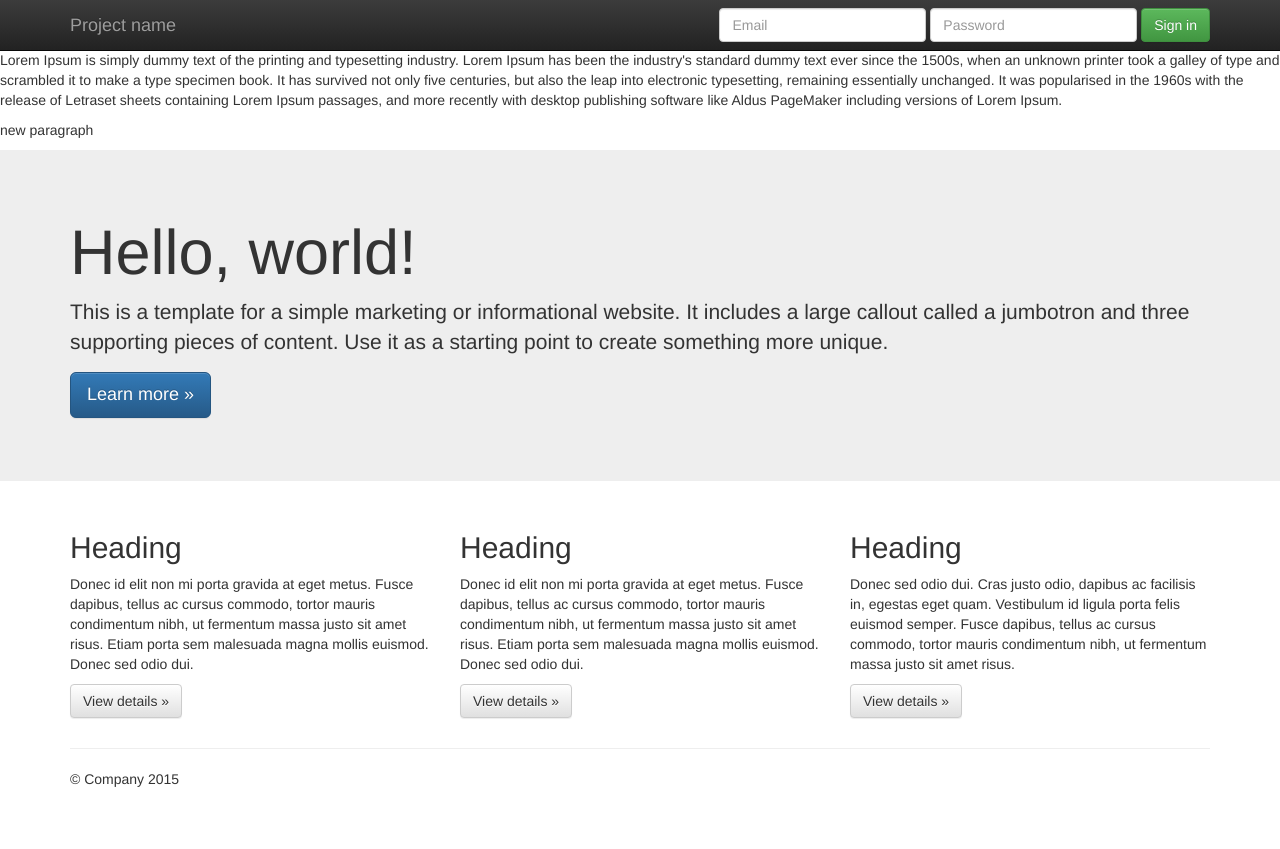
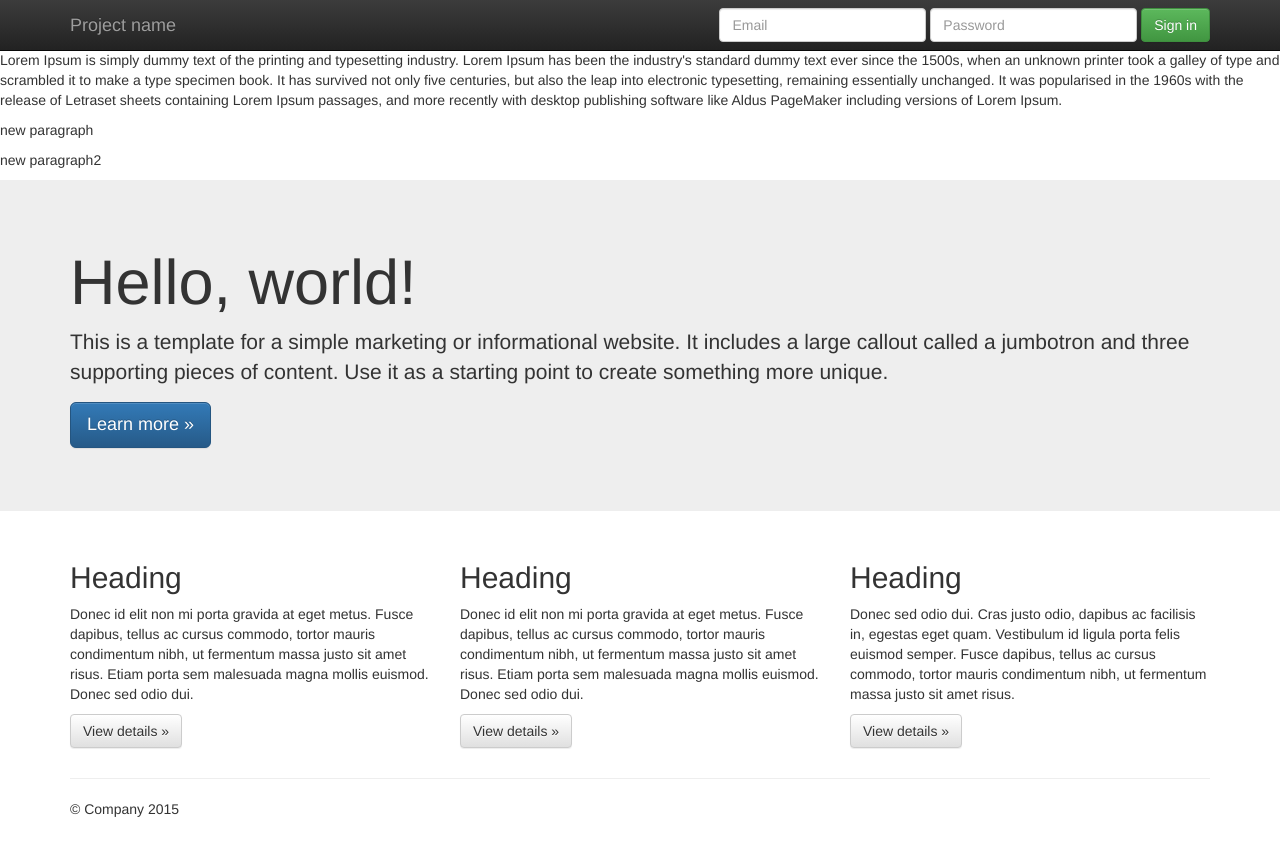
Before and after one commit to andreiyudin/site, a plain HTML site: page index.html in a window 1280 px wide. Before the commit the page ends 819 px from the top, so only its background shows below. Drawn offline with nearby package versions, Linux system fonts and the light colour scheme.

Commit message:
Add new paragraph2

```diff
--- a/index.html
+++ b/index.html
@@ -53,6 +53,7 @@
     </nav>
 	<p>Lorem Ipsum is simply dummy text of the printing and typesetting industry. Lorem Ipsum has been the industry's standard dummy text ever since the 1500s, when an unknown printer took a galley of type and scrambled it to make a type specimen book. It has survived not only five centuries, but also the leap into electronic typesetting, remaining essentially unchanged. It was popularised in the 1960s with the release of Letraset sheets containing Lorem Ipsum passages, and more recently with desktop publishing software like Aldus PageMaker including versions of Lorem Ipsum.</p>
     <p>new paragraph</p>
+	<p>new paragraph2</p>
 	<!-- Main jumbotron for a primary marketing message or call to action -->
     <div class="jumbotron">
       <div class="container">
```
